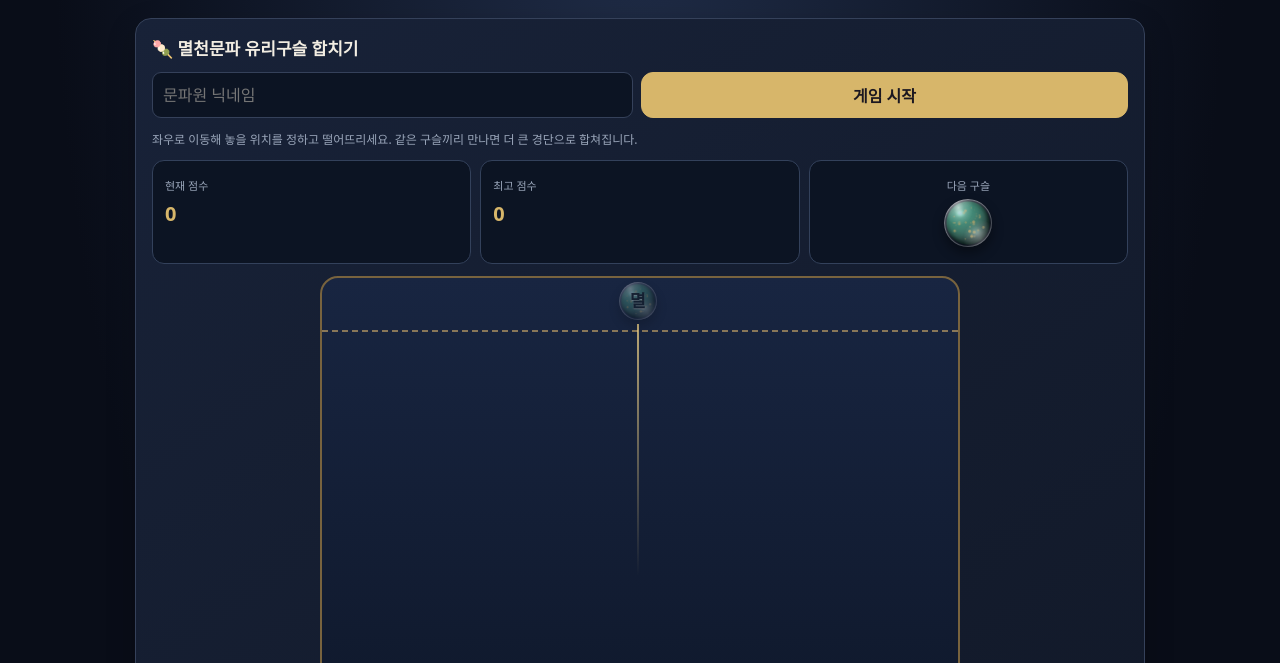
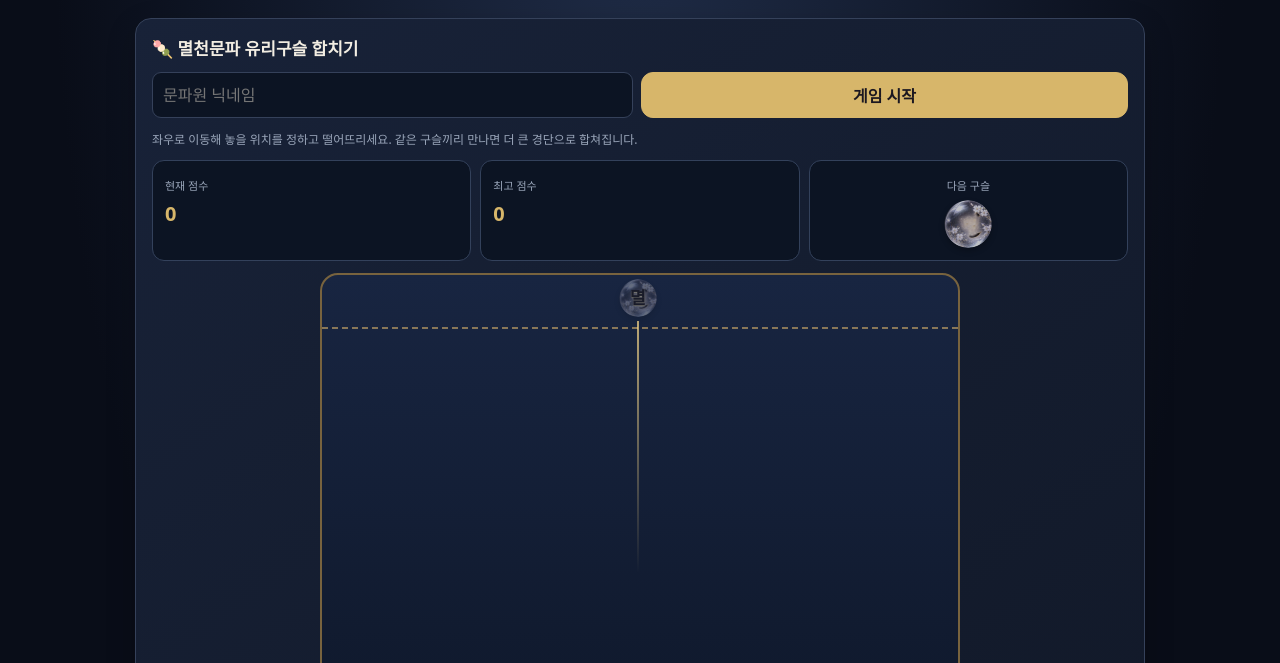
Before and after one commit to skdlxm811/melcheon-site, a plain HTML site: page index.html in a window 1280 px wide. Shown: the part 137-800 px from the top of the page. Drawn offline with Linux system fonts and the light colour scheme.

Commit message:
Add files via upload

```diff
--- a/index.html
+++ b/index.html
@@ -188,47 +188,23 @@
 .ball[data-level="9"],.drop-preview[data-level="9"],.next-ball[data-level="9"]{--gem-a:#fff9da;--gem-b:#f4ca64;--gem-c:#9b521f;--ring:#fff1bd;--motif:repeating-conic-gradient(from 10deg,#fff8d8bb 0deg 7deg,transparent 7deg 22deg)}
 .drop-preview::before,.next-ball::before{transform:none!important}
 
-/* V12 photorealistic gemstone beads: rotating shell, stationary ink calligraphy */
-.ball,.drop-preview,.next-ball{
- position:absolute;isolation:isolate;display:flex!important;align-items:center!important;justify-content:center!important;
- background:none!important;border:0!important;border-radius:50%!important;box-shadow:0 6px 12px #0006!important;
- overflow:visible!important;transform:none;color:#161b1c!important
-}
-.ball::before,.drop-preview::before,.next-ball::before{
- content:""!important;display:block!important;position:absolute!important;inset:0!important;z-index:0!important;
- border-radius:50%!important;background-image:var(--orb-image)!important;
- background-position:center!important;background-size:100% 100%!important;
- transform:rotate(var(--shell-angle,0deg))!important;filter:drop-shadow(0 2px 3px #0005);
- box-shadow:inset -2px -3px 6px #0003!important
-}
-.ball::after,.drop-preview::after,.next-ball::after{
- content:""!important;display:block!important;position:absolute!important;inset:0!important;z-index:2!important;
- border-radius:50%!important;pointer-events:none!important;
- background:radial-gradient(ellipse at 30% 18%,#ffffff9e 0%,#ffffff40 12%,transparent 32%),radial-gradient(ellipse at 76% 83%,#ffffff55 0%,transparent 34%)!important;
- box-shadow:inset 2px 3px 5px #ffffff55,inset -3px -5px 8px #0003!important
-}
-.ball .marble-letter,.drop-preview .marble-letter,.next-ball .marble-letter{
- position:relative!important;z-index:3!important;display:block!important;
- font-family:"UnPilgia","UnGungseo","Nanum Brush Script","궁서",serif!important;
- font-weight:900!important;font-style:normal!important;
- color:#101b20!important;-webkit-text-stroke:.15px #111!important;
- text-shadow:0 1px 1px #ffffffb0!important;filter:none!important;
- transform:none!important;letter-spacing:-.07em!important;line-height:1!important;
- opacity:1!important
-}
-.ball[data-level="0"],.drop-preview[data-level="0"],.next-ball[data-level="0"]{--orb-image:url("assets/orb-0.png")}
-.ball[data-level="1"],.drop-preview[data-level="1"],.next-ball[data-level="1"]{--orb-image:url("assets/orb-1.png")}
-.ball[data-level="2"],.drop-preview[data-level="2"],.next-ball[data-level="2"]{--orb-image:url("assets/orb-2.png")}
-.ball[data-level="3"],.drop-preview[data-level="3"],.next-ball[data-level="3"]{--orb-image:url("assets/orb-3.png")}
-.ball[data-level="4"],.drop-preview[data-level="4"],.next-ball[data-level="4"]{--orb-image:url("assets/orb-4.png")}
-.ball[data-level="5"],.drop-preview[data-level="5"],.next-ball[data-level="5"]{--orb-image:url("assets/orb-5.png")}
-.ball[data-level="6"],.drop-preview[data-level="6"],.next-ball[data-level="6"]{--orb-image:url("assets/orb-6.png")}
-.ball[data-level="7"],.drop-preview[data-level="7"],.next-ball[data-level="7"]{--orb-image:url("assets/orb-7.png")}
-.ball[data-level="8"],.drop-preview[data-level="8"],.next-ball[data-level="8"]{--orb-image:url("assets/orb-8.png")}
-.ball[data-level="9"],.drop-preview[data-level="9"],.next-ball[data-level="9"]{--orb-image:url("assets/orb-9.png")}
-.drop-preview{transform:translateX(-50%)!important;z-index:8}
-.next-ball{position:relative!important;width:48px!important;height:48px!important;font-size:25px!important;margin:4px auto!important}
-.ball[data-level="9"] .marble-letter{font-size:.66em!important}
+/* V13: photographic marble image, no outlines; ink text stays upright */
+.ball,.drop-preview,.next-ball{border:0!important;background:none!important;box-shadow:none!important;isolation:isolate;overflow:visible!important;border-radius:50%!important;display:flex!important;align-items:center!important;justify-content:center!important;color:#18120f!important}
+.ball::before,.drop-preview::before,.next-ball::before{content:""!important;display:block!important;position:absolute!important;inset:0!important;border:0!important;border-radius:50%!important;z-index:0!important;background:var(--marble) center/100% 100% no-repeat!important;transform:rotate(var(--shell-angle,0deg))!important;box-shadow:none!important;filter:drop-shadow(0 3px 3px #0005)!important}
+.ball::after,.drop-preview::after,.next-ball::after{display:none!important;content:none!important}
+.ball .marble-letter,.drop-preview .marble-letter,.next-ball .marble-letter{position:relative!important;z-index:2!important;transform:none!important;filter:none!important;color:#1c120f!important;-webkit-text-stroke:.25px #1c120f!important;text-shadow:0 1px 1px #fce9b3!important;opacity:1!important;font-family:"Nanum Brush Script","UnPilgia","궁서","Malgun Gothic",serif!important;font-weight:900!important;letter-spacing:-.07em!important;line-height:1!important}
+.drop-preview{transform:translateX(-50%)!important}
+.next-ball{position:relative!important;width:48px!important;height:48px!important;font-size:25px!important}
+.ball[data-level="0"],.drop-preview[data-level="0"],.next-ball[data-level="0"]{--marble:url("assets/marble-0.png")}
+.ball[data-level="1"],.drop-preview[data-level="1"],.next-ball[data-level="1"]{--marble:url("assets/marble-1.png")}
+.ball[data-level="2"],.drop-preview[data-level="2"],.next-ball[data-level="2"]{--marble:url("assets/marble-2.png")}
+.ball[data-level="3"],.drop-preview[data-level="3"],.next-ball[data-level="3"]{--marble:url("assets/marble-3.png")}
+.ball[data-level="4"],.drop-preview[data-level="4"],.next-ball[data-level="4"]{--marble:url("assets/marble-4.png")}
+.ball[data-level="5"],.drop-preview[data-level="5"],.next-ball[data-level="5"]{--marble:url("assets/marble-5.png")}
+.ball[data-level="6"],.drop-preview[data-level="6"],.next-ball[data-level="6"]{--marble:url("assets/marble-6.png")}
+.ball[data-level="7"],.drop-preview[data-level="7"],.next-ball[data-level="7"]{--marble:url("assets/marble-7.png")}
+.ball[data-level="8"],.drop-preview[data-level="8"],.next-ball[data-level="8"]{--marble:url("assets/marble-8.png")}
+.ball[data-level="9"],.drop-preview[data-level="9"],.next-ball[data-level="9"]{--marble:url("assets/marble-9.png")}
 </style></head><body><div class="app">
 <header class="hero"><div class="brand"><div class="crest">滅</div><div><div class="eyebrow">THE MUNPA · MELCHEON</div><h1>멸천 문파</h1><div class="sub">하늘을 넘어, 함께 나아가다</div></div></div></header>
 <main>
```
Also changed, not shown: assets/marble-0.png (added), assets/marble-1.png (added), assets/marble-2.png (added), assets/marble-3.png (added), assets/marble-4.png (added), assets/marble-5.png (added), assets/marble-6.png (added), assets/marble-7.png (added), assets/marble-8.png (added), assets/marble-9.png (added).
